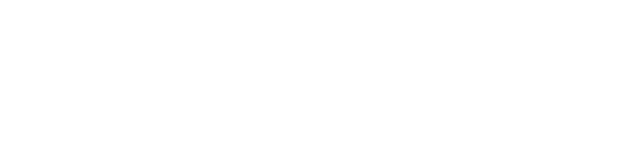
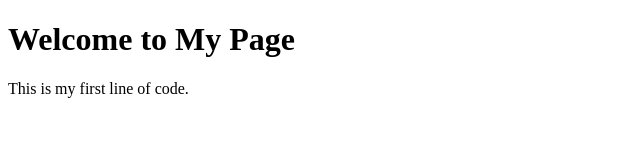
Before and after one commit to kyalniz27/website, a plain HTML site: page index.html in a window 1280 px wide. Shown: the whole page, without its empty margins (0-640 px from the left). Drawn offline with Linux system fonts and the light colour scheme.

Commit message:
Added a couple of lines

```diff
--- a/index.html
+++ b/index.html
@@ -4,9 +4,10 @@
     <meta charset="UTF-8">
     <meta http-equiv="X-UA-Compatible" content="IE=edge">
     <meta name="viewport" content="width=device-width, initial-scale=1.0">
-    <title>Hello World</title>
+    <title>Hello World!</title>
 </head>
 <body>
-
+        <h1>Welcome to My Page</h1>
+        <p>This is my first line of code.</p>
 </body>
 </html>
```
